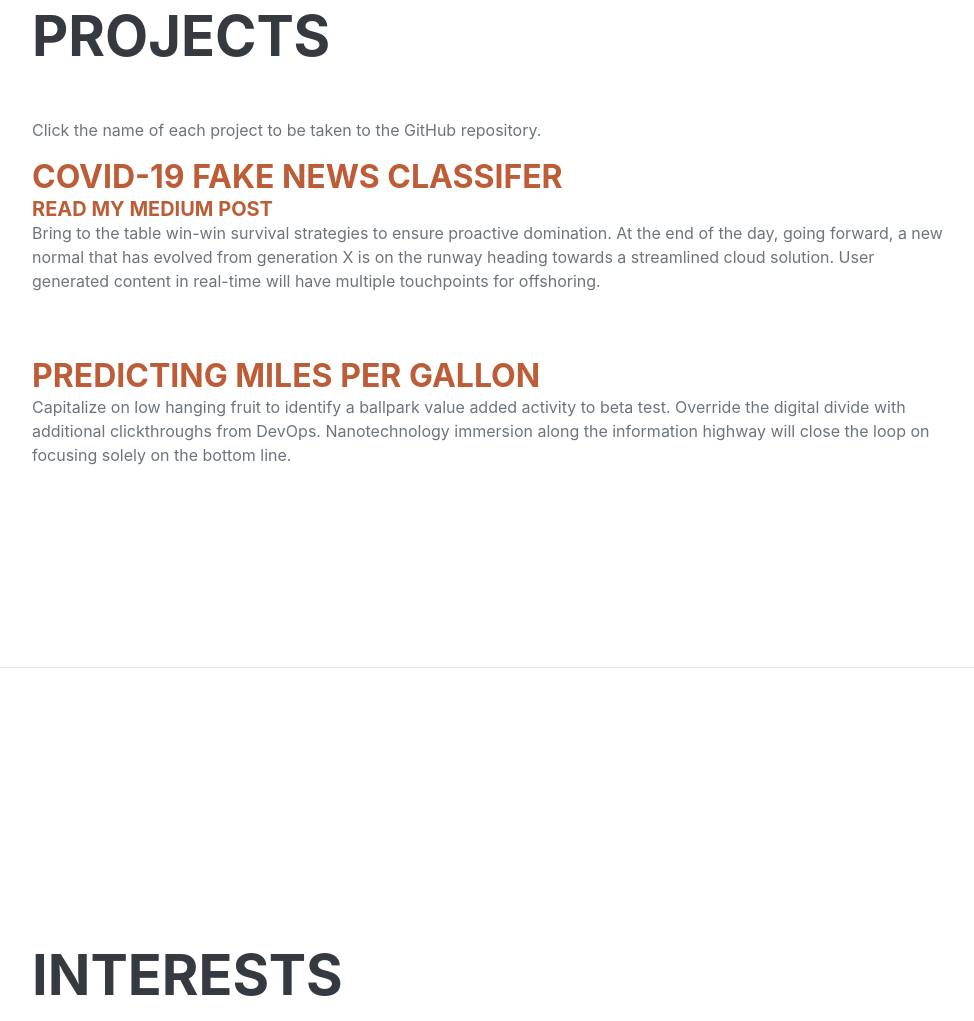
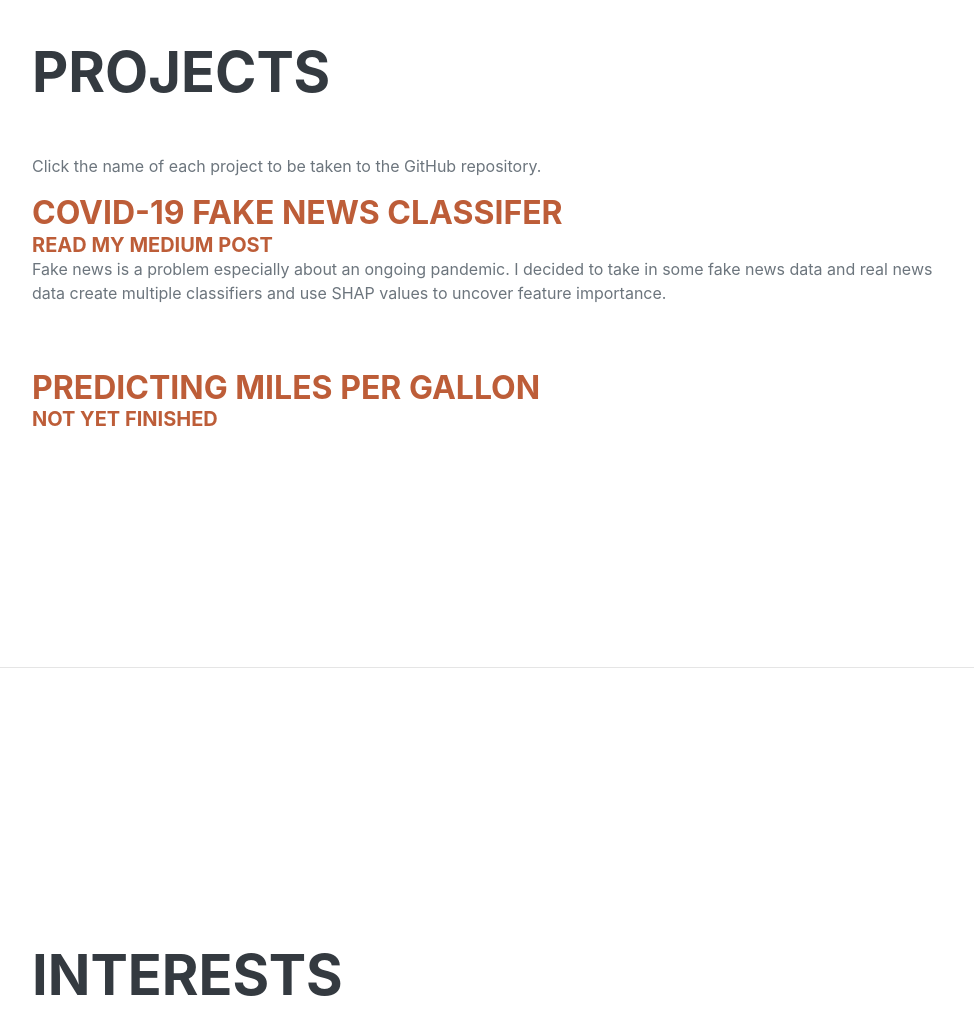
Before and after one commit to Daniel-Lazi00816/Daniel-Lazi00816.github.io, a plain HTML site: page index.html in a window 1280 px wide. Shown: the part 3957-4978 px from the top of the page, without its empty margins (288-1262 px from the left). Drawn offline with nearby package versions, Linux system fonts and the light colour scheme; a web font is replaced by a local one.

Commit message:
another commit

```diff
--- a/index.html
+++ b/index.html
@@ -190,15 +190,16 @@
                             <h3 class="mb-0"> <a href="https://github.com/Daniel-Lazi00816/covid-19_fake_news_classifier">COVID-19 Fake News Classifer</a></h3>
                             <h5 class="mb-0"> <a href="https://medium.com/@danielleodinicola/what-can-natural-language-processing-teach-us-about-fake-news-c0310a66bcdb">Read My Medium Post</a></h3>
                             <!--div class="subheading mb-3">Intelitec Solutions</div-->
-                            <p>Bring to the table win-win survival strategies to ensure proactive domination. At the end of the day, going forward, a new normal that has evolved from generation X is on the runway heading towards a streamlined cloud solution. User generated content in real-time will have multiple touchpoints for offshoring.</p>
+                            <p>Fake news is a problem especially about an ongoing pandemic. I decided to take in some fake news data and real news data create multiple classifiers and use SHAP values to uncover feature importance.</p>
                         </div>
                         <!--div class="flex-shrink-0"><span class="text-primary">March 2013 - Present</span></div-->
                     </div>
                     <div class="d-flex flex-column flex-md-row justify-content-between mb-5">
                         <div class="flex-grow-1">
                             <h3 class="mb-0"><a href="https://github.com/Daniel-Lazi00816/auto_mpg_predictorAuto">Predicting Miles Per Gallon</a></h3>
+                            <h5 class="mb-0"><a href="https://medium.com/@danielleodinicola">Not Yet Finished</a></h3>
                             <!--div class="subheading mb-3">Intelitec Solutions</div-->
-                            <p>Capitalize on low hanging fruit to identify a ballpark value added activity to beta test. Override the digital divide with additional clickthroughs from DevOps. Nanotechnology immersion along the information highway will close the loop on focusing solely on the bottom line.</p>
+                            <p></p>
                         </div>
                         <!--div class="flex-shrink-0"><span class="text-primary">December 2011 - March 2013</span></div-->
                     </div>
```
